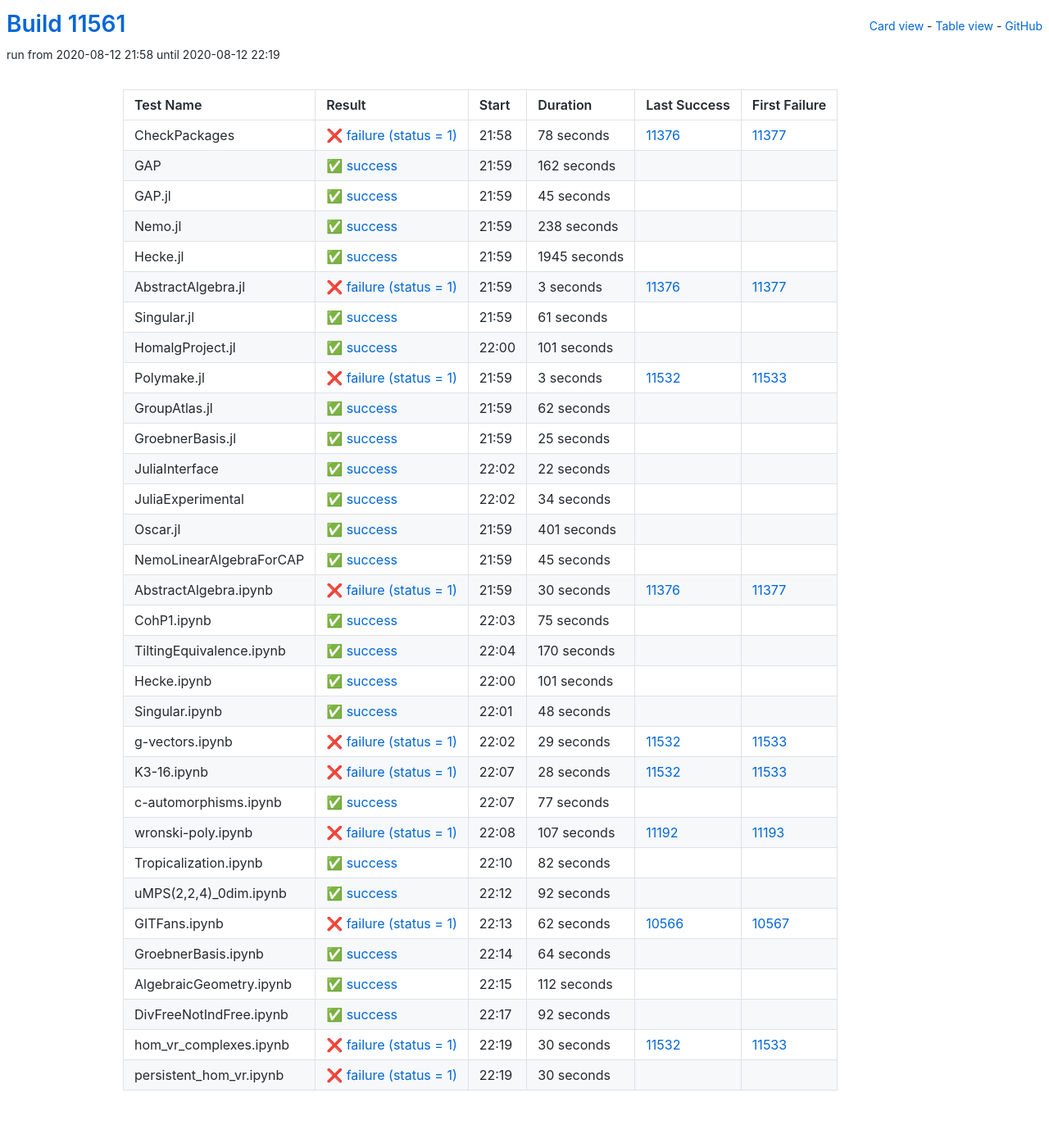
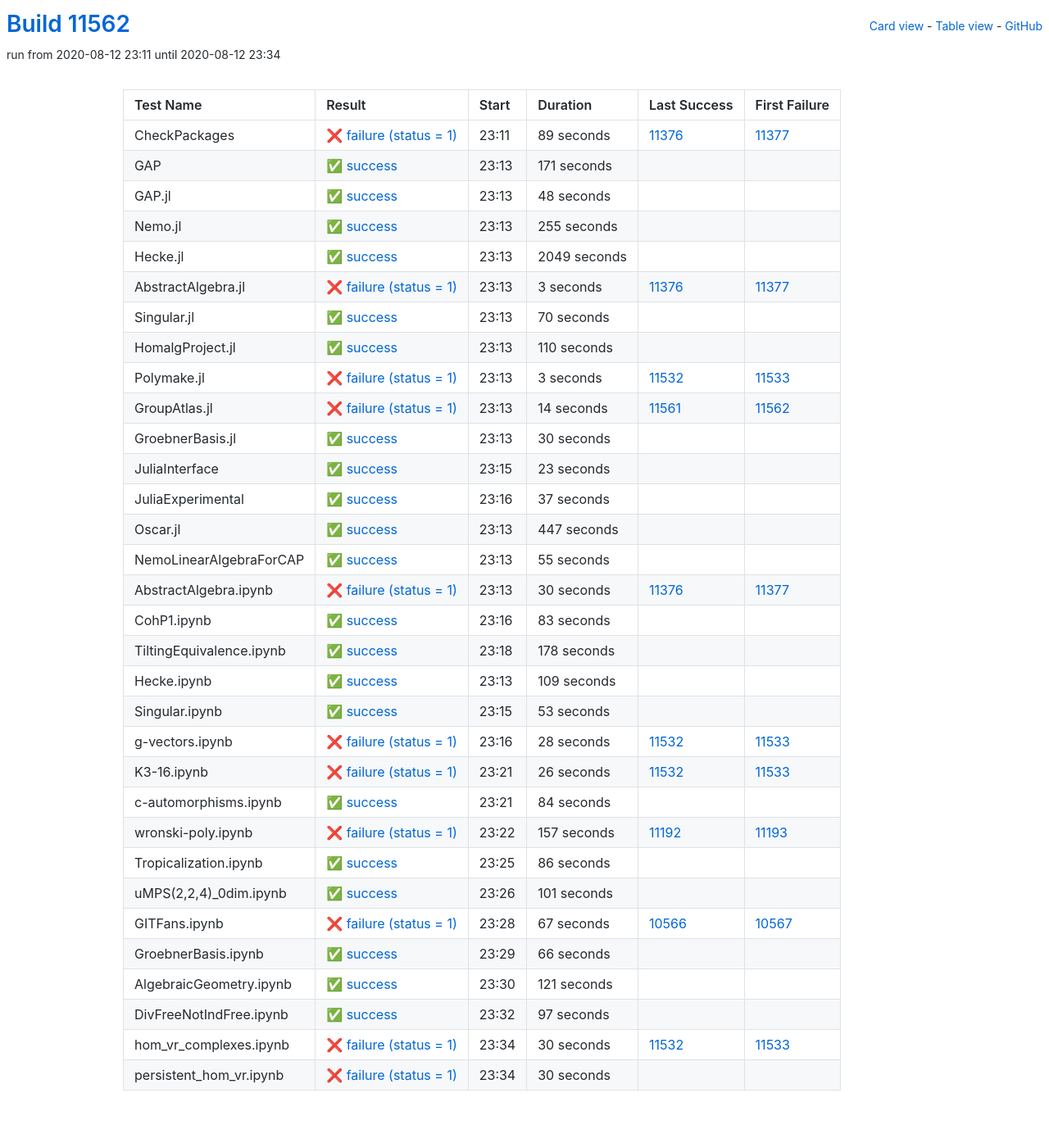
Before and after one commit to oscar-system/oscar-ci-status, a Jekyll site: the page built from table.html, in a window 1280 px wide. Shown: the whole page at 82% size. Built offline with Jekyll 4.4.1, drawn with Linux system fonts in a browser that asks for light colours.

Commit message:
Build #11562

```diff
--- a/_data/ci.yml
+++ b/_data/ci.yml
@@ -1,6 +1,6 @@
 ---
-build: 11561
-build_url: https://oscarci.mathematik.uni-kl.de/job/oscar/11561/
+build: 11562
+build_url: https://oscarci.mathematik.uni-kl.de/job/oscar/11562/
 job: oscar
 organization: oscar-system
 repo: oscar-ci-status
@@ -8,68 +8,68 @@
 tests:
 - name: CheckPackages
   id: checkpackages
-  log: https://oscarci.mathematik.uni-kl.de/job/oscar/11561/artifact/logs/build-11561/CheckPackages.log
-  start: 2020-08-12 21:58
+  log: https://oscarci.mathematik.uni-kl.de/job/oscar/11562/artifact/logs/build-11562/CheckPackages.log
+  start: 2020-08-12 23:11
   success: false
   exitcode: 1
   status: failure
-  duration: 78
+  duration: 89
   last_success: 11376
   last_success_url: https://oscarci.mathematik.uni-kl.de/job/oscar/11376/
   first_failure: 11377
   first_failure_url: https://oscarci.mathematik.uni-kl.de/job/oscar/11377/
 - name: GAP
   id: gap
-  log: https://oscarci.mathematik.uni-kl.de/job/oscar/11561/artifact/logs/build-11561/GAP.log
-  start: 2020-08-12 21:59
+  log: https://oscarci.mathematik.uni-kl.de/job/oscar/11562/artifact/logs/build-11562/GAP.log
+  start: 2020-08-12 23:13
   success: true
   exitcode: 0
   status: success
-  duration: 162
+  duration: 171
   last_success: false
   last_success_url:
   first_failure: false
   first_failure_url:
 - name: GAP.jl
   id: gap-jl
-  log: https://oscarci.mathematik.uni-kl.de/job/oscar/11561/artifact/logs/build-11561/GAP.jl.log
-  start: 2020-08-12 21:59
+  log: https://oscarci.mathematik.uni-kl.de/job/oscar/11562/artifact/logs/build-11562/GAP.jl.log
+  start: 2020-08-12 23:13
   success: true
   exitcode: 0
   status: success
-  duration: 45
+  duration: 48
   last_success: false
   last_success_url:
   first_failure: false
   first_failure_url:
 - name: Nemo.jl
   id: nemo-jl
-  log: https://oscarci.mathematik.uni-kl.de/job/oscar/11561/artifact/logs/build-11561/Nemo.jl.log
-  start: 2020-08-12 21:59
+  log: https://oscarci.mathematik.uni-kl.de/job/oscar/11562/artifact/logs/build-11562/Nemo.jl.log
+  start: 2020-08-12 23:13
   success: true
   exitcode: 0
   status: success
-  duration: 238
+  duration: 255
   last_success: false
   last_success_url:
   first_failure: false
   first_failure_url:
 - name: Hecke.jl
   id: hecke-jl
-  log: https://oscarci.mathematik.uni-kl.de/job/oscar/11561/artifact/logs/build-11561/Hecke.jl.log
-  start: 2020-08-12 21:59
+  log: https://oscarci.mathematik.uni-kl.de/job/oscar/11562/artifact/logs/build-11562/Hecke.jl.log
+  start: 2020-08-12 23:13
   success: true
   exitcode: 0
   status: success
-  duration: 1945
+  duration: 2049
   last_success: false
   last_success_url:
   first_failure: false
   first_failure_url:
 - name: AbstractAlgebra.jl
   id: abstractalgebra-jl
-  log: https://oscarci.mathematik.uni-kl.de/job/oscar/11561/artifact/logs/build-11561/AbstractAlgebra.jl.log
-  start: 2020-08-12 21:59
+  log: https://oscarci.mathematik.uni-kl.de/job/oscar/11562/artifact/logs/build-11562/AbstractAlgebra.jl.log
+  start: 2020-08-12 23:13
   success: false
   exitcode: 1
   status: failure
@@ -80,32 +80,32 @@
   first_failure_url: https://oscarci.mathematik.uni-kl.de/job/oscar/11377/
 - name: Singular.jl
   id: singular-jl
-  log: https://oscarci.mathematik.uni-kl.de/job/oscar/11561/artifact/logs/build-11561/Singular.jl.log
-  start: 2020-08-12 21:59
+  log: https://oscarci.mathematik.uni-kl.de/job/oscar/11562/artifact/logs/build-11562/Singular.jl.log
+  start: 2020-08-12 23:13
   success: true
   exitcode: 0
   status: success
-  duration: 61
+  duration: 70
   last_success: false
   last_success_url:
   first_failure: false
   first_failure_url:
 - name: HomalgProject.jl
   id: homalgproject-jl
-  log: https://oscarci.mathematik.uni-kl.de/job/oscar/11561/artifact/logs/build-11561/HomalgProject.jl.log
-  start: 2020-08-12 22:00
+  log: https://oscarci.mathematik.uni-kl.de/job/oscar/11562/artifact/logs/build-11562/HomalgProject.jl.log
+  start: 2020-08-12 23:13
   success: true
   exitcode: 0
   status: success
-  duration: 101
+  duration: 110
   last_success: false
   last_success_url:
   first_failure: false
   first_failure_url:
 - name: Polymake.jl
   id: polymake-jl
-  log: https://oscarci.mathematik.uni-kl.de/job/oscar/11561/artifact/logs/build-11561/Polymake.jl.log
-  start: 2020-08-12 21:59
+  log: https://oscarci.mathematik.uni-kl.de/job/oscar/11562/artifact/logs/build-11562/Polymake.jl.log
+  start: 2020-08-12 23:13
   success: false
   exitcode: 1
   status: failure
@@ -116,80 +116,80 @@
   first_failure_url: https://oscarci.mathematik.uni-kl.de/job/oscar/11533/
 - name: GroupAtlas.jl
   id: groupatlas-jl
-  log: https://oscarci.mathematik.uni-kl.de/job/oscar/11561/artifact/logs/build-11561/GroupAtlas.jl.log
-  start: 2020-08-12 21:59
+  log: https://oscarci.mathematik.uni-kl.de/job/oscar/11562/artifact/logs/build-11562/GroupAtlas.jl.log
+  start: 2020-08-12 23:13
+  success: false
+  exitcode: 1
+  status: failure
+  duration: 14
+  last_success: 11561
+  last_success_url: https://oscarci.mathematik.uni-kl.de/job/oscar/11561/
+  first_failure: 11562
+  first_failure_url: https://oscarci.mathematik.uni-kl.de/job/oscar/11562/
+- name: GroebnerBasis.jl
+  id: groebnerbasis-jl
+  log: https://oscarci.mathematik.uni-kl.de/job/oscar/11562/artifact/logs/build-11562/GroebnerBasis.jl.log
+  start: 2020-08-12 23:13
   success: true
   exitcode: 0
   status: success
-  duration: 62
-  last_success: false
-  last_success_url:
-  first_failure: false
-  first_failure_url:
-- name: GroebnerBasis.jl
-  id: groebnerbasis-jl
-  log: https://oscarci.mathematik.uni-kl.de/job/oscar/11561/artifact/logs/build-11561/GroebnerBasis.jl.log
-  start: 2020-08-12 21:59
-  success: true
-  exitcode: 0
-  status: success
-  duration: 25
+  duration: 30
   last_success: false
   last_success_url:
   first_failure: false
   first_failure_url:
 - name: JuliaInterface
   id: juliainterface
-  log: https://oscarci.mathematik.uni-kl.de/job/oscar/11561/artifact/logs/build-11561/JuliaInterface.log
-  start: 2020-08-12 22:02
+  log: https://oscarci.mathematik.uni-kl.de/job/oscar/11562/artifact/logs/build-11562/JuliaInterface.log
+  start: 2020-08-12 23:15
   success: true
   exitcode: 0
   status: success
-  duration: 22
+  duration: 23
   last_success: false
   last_success_url:
   first_failure: false
   first_failure_url:
 - name: JuliaExperimental
   id: juliaexperimental
-  log: https://oscarci.mathematik.uni-kl.de/job/oscar/11561/artifact/logs/build-11561/JuliaExperimental.log
-  start: 2020-08-12 22:02
+  log: https://oscarci.mathematik.uni-kl.de/job/oscar/11562/artifact/logs/build-11562/JuliaExperimental.log
+  start: 2020-08-12 23:16
   success: true
   exitcode: 0
   status: success
-  duration: 34
+  duration: 37
   last_success: false
   last_success_url:
   first_failure: false
   first_failure_url:
 - name: Oscar.jl
   id: oscar-jl
-  log: https://oscarci.mathematik.uni-kl.de/job/oscar/11561/artifact/logs/build-11561/Oscar.jl.log
-  start: 2020-08-12 21:59
+  log: https://oscarci.mathematik.uni-kl.de/job/oscar/11562/artifact/logs/build-11562/Oscar.jl.log
+  start: 2020-08-12 23:13
   success: true
   exitcode: 0
   status: success
-  duration: 401
+  duration: 447
   last_success: false
   last_success_url:
   first_failure: false
   first_failure_url:
 - name: NemoLinearAlgebraForCAP
   id: nemolinearalgebraforcap
-  log: https://oscarci.mathematik.uni-kl.de/job/oscar/11561/artifact/logs/build-11561/NemoLinearAlgebraForCAP.log
-  start: 2020-08-12 21:59
+  log: https://oscarci.mathematik.uni-kl.de/job/oscar/11562/artifact/logs/build-11562/NemoLinearAlgebraForCAP.log
+  start: 2020-08-12 23:13
   success: true
   exitcode: 0
   status: success
-  duration: 45
+  duration: 55
   last_success: false
   last_success_url:
   first_failure: false
   first_failure_url:
 - name: AbstractAlgebra.ipynb
   id: abstractalgebra-ipynb
-  log: https://oscarci.mathematik.uni-kl.de/job/oscar/11561/artifact/logs/build-11561/AbstractAlgebra.ipynb.log
-  start: 2020-08-12 21:59
+  log: https://oscarci.mathematik.uni-kl.de/job/oscar/11562/artifact/logs/build-11562/AbstractAlgebra.ipynb.log
+  start: 2020-08-12 23:13
   success: false
   exitcode: 1
   status: failure
@@ -200,32 +200,116 @@
   first_failure_url: https://oscarci.mathematik.uni-kl.de/job/oscar/11377/
 - name: CohP1.ipynb
   id: cohp1-ipynb
-  log: https://oscarci.mathematik.uni-kl.de/job/oscar/11561/artifact/logs/build-11561/CohP1.ipynb.log
-  start: 2020-08-12 22:03
+  log: https://oscarci.mathematik.uni-kl.de/job/oscar/11562/artifact/logs/build-11562/CohP1.ipynb.log
+  start: 2020-08-12 23:16
   success: true
   exitcode: 0
   status: success
-  duration: 75
+  duration: 83
   last_success: false
   last_success_url:
   first_failure: false
   first_failure_url:
 - name: TiltingEquivalence.ipynb
   id: tiltingequivalence-ipynb
-  log: https://oscarci.mathematik.uni-kl.de/job/oscar/11561/artifact/logs/build-11561/TiltingEquivalence.ipynb.log
-  start: 2020-08-12 22:04
+  log: https://oscarci.mathematik.uni-kl.de/job/oscar/11562/artifact/logs/build-11562/TiltingEquivalence.ipynb.log
+  start: 2020-08-12 23:18
   success: true
   exitcode: 0
   status: success
-  duration: 170
+  duration: 178
   last_success: false
   last_success_url:
   first_failure: false
   first_failure_url:
 - name: Hecke.ipynb
   id: hecke-ipynb
-  log: https://oscarci.mathematik.uni-kl.de/job/oscar/11561/artifact/logs/build-11561/Hecke.ipynb.log
-  start: 2020-08-12 22:00
+  log: https://oscarci.mathematik.uni-kl.de/job/oscar/11562/artifact/logs/build-11562/Hecke.ipynb.log
+  start: 2020-08-12 23:13
+  success: true
+  exitcode: 0
+  status: success
+  duration: 109
+  last_success: false
+  last_success_url:
+  first_failure: false
+  first_failure_url:
+- name: Singular.ipynb
+  id: singular-ipynb
+  log: https://oscarci.mathematik.uni-kl.de/job/oscar/11562/artifact/logs/build-11562/Singular.ipynb.log
+  start: 2020-08-12 23:15
+  success: true
+  exitcode: 0
+  status: success
+  duration: 53
+  last_success: false
+  last_success_url:
+  first_failure: false
+  first_failure_url:
+- name: g-vectors.ipynb
+  id: g-vectors-ipynb
+  log: https://oscarci.mathematik.uni-kl.de/job/oscar/11562/artifact/logs/build-11562/g-vectors.ipynb.log
+  start: 2020-08-12 23:16
+  success: false
+  exitcode: 1
+  status: failure
+  duration: 28
+  last_success: 11532
+  last_success_url: https://oscarci.mathematik.uni-kl.de/job/oscar/11532/
+  first_failure: 11533
+  first_failure_url: https://oscarci.mathematik.uni-kl.de/job/oscar/11533/
+- name: K3-16.ipynb
+  id: k3-16-ipynb
+  log: https://oscarci.mathematik.uni-kl.de/job/oscar/11562/artifact/logs/build-11562/K3-16.ipynb.log
+  start: 2020-08-12 23:21
+  success: false
+  exitcode: 1
+  status: failure
+  duration: 26
+  last_success: 11532
+  last_success_url: https://oscarci.mathematik.uni-kl.de/job/oscar/11532/
+  first_failure: 11533
+  first_failure_url: https://oscarci.mathematik.uni-kl.de/job/oscar/11533/
+- name: c-automorphisms.ipynb
+  id: c-automorphisms-ipynb
+  log: https://oscarci.mathematik.uni-kl.de/job/oscar/11562/artifact/logs/build-11562/c-automorphisms.ipynb.log
+  start: 2020-08-12 23:21
+  success: true
+  exitcode: 0
+  status: success
+  duration: 84
+  last_success: false
+  last_success_url:
+  first_failure: false
+  first_failure_url:
+- name: wronski-poly.ipynb
+  id: wronski-poly-ipynb
+  log: https://oscarci.mathematik.uni-kl.de/job/oscar/11562/artifact/logs/build-11562/wronski-poly.ipynb.log
+  start: 2020-08-12 23:22
+  success: false
+  exitcode: 1
+  status: failure
+  duration: 157
+  last_success: 11192
+  last_success_url: https://oscarci.mathematik.uni-kl.de/job/oscar/11192/
+  first_failure: 11193
+  first_failure_url: https://oscarci.mathematik.uni-kl.de/job/oscar/11193/
+- name: Tropicalization.ipynb
+  id: tropicalization-ipynb
+  log: https://oscarci.mathematik.uni-kl.de/job/oscar/11562/artifact/logs/build-11562/Tropicalization.ipynb.log
+  start: 2020-08-12 23:25
+  success: true
+  exitcode: 0
+  status: success
+  duration: 86
+  last_success: false
+  last_success_url:
+  first_failure: false
+  first_failure_url:
+- name: uMPS(2,2,4)_0dim.ipynb
+  id: umps-2-2-4-0dim-ipynb
+  log: https://oscarci.mathematik.uni-kl.de/job/oscar/11562/artifact/logs/build-11562/uMPS-2-2-4-_0dim.ipynb.log
+  start: 2020-08-12 23:26
   success: true
   exitcode: 0
   status: success
@@ -234,142 +318,58 @@
   last_success_url:
   first_failure: false
   first_failure_url:
-- name: Singular.ipynb
-  id: singular-ipynb
-  log: https://oscarci.mathematik.uni-kl.de/job/oscar/11561/artifact/logs/build-11561/Singular.ipynb.log
-  start: 2020-08-12 22:01
-  success: true
-  exitcode: 0
-  status: success
-  duration: 48
-  last_success: false
-  last_success_url:
-  first_failure: false
-  first_failure_url:
-- name: g-vectors.ipynb
-  id: g-vectors-ipynb
-  log: https://oscarci.mathematik.uni-kl.de/job/oscar/11561/artifact/logs/build-11561/g-vectors.ipynb.log
-  start: 2020-08-12 22:02
+- name: GITFans.ipynb
+  id: gitfans-ipynb
+  log: https://oscarci.mathematik.uni-kl.de/job/oscar/11562/artifact/logs/build-11562/GITFans.ipynb.log
+  start: 2020-08-12 23:28
   success: false
   exitcode: 1
   status: failure
-  duration: 29
-  last_success: 11532
-  last_success_url: https://oscarci.mathematik.uni-kl.de/job/oscar/11532/
-  first_failure: 11533
-  first_failure_url: https://oscarci.mathematik.uni-kl.de/job/oscar/11533/
-- name: K3-16.ipynb
-  id: k3-16-ipynb
-  log: https://oscarci.mathematik.uni-kl.de/job/oscar/11561/artifact/logs/build-11561/K3-16.ipynb.log
-  start: 2020-08-12 22:07
-  success: false
-  exitcode: 1
-  status: failure
-  duration: 28
-  last_success: 11532
-  last_success_url: https://oscarci.mathematik.uni-kl.de/job/oscar/11532/
-  first_failure: 11533
-  first_failure_url: https://oscarci.mathematik.uni-kl.de/job/oscar/11533/
-- name: c-automorphisms.ipynb
-  id: c-automorphisms-ipynb
-  log: https://oscarci.mathematik.uni-kl.de/job/oscar/11561/artifact/logs/build-11561/c-automorphisms.ipynb.log
-  start: 2020-08-12 22:07
-  success: true
-  exitcode: 0
-  status: success
-  duration: 77
-  last_success: false
-  last_success_url:
-  first_failure: false
-  first_failure_url:
-- name: wronski-poly.ipynb
-  id: wronski-poly-ipynb
-  log: https://oscarci.mathematik.uni-kl.de/job/oscar/11561/artifact/logs/build-11561/wronski-poly.ipynb.log
-  start: 2020-08-12 22:08
-  success: false
-  exitcode: 1
-  status: failure
-  duration: 107
-  last_success: 11192
-  last_success_url: https://oscarci.mathematik.uni-kl.de/job/oscar/11192/
-  first_failure: 11193
-  first_failure_url: https://oscarci.mathematik.uni-kl.de/job/oscar/11193/
-- name: Tropicalization.ipynb
-  id: tropicalization-ipynb
-  log: https://oscarci.mathematik.uni-kl.de/job/oscar/11561/artifact/logs/build-11561/Tropicalization.ipynb.log
-  start: 2020-08-12 22:10
-  success: true
-  exitcode: 0
-  status: success
-  duration: 82
-  last_success: false
-  last_success_url:
-  first_failure: false
-  first_failure_url:
-- name: uMPS(2,2,4)_0dim.ipynb
-  id: umps-2-2-4-0dim-ipynb
-  log: https://oscarci.mathematik.uni-kl.de/job/oscar/11561/artifact/logs/build-11561/uMPS-2-2-4-_0dim.ipynb.log
-  start: 2020-08-12 22:12
-  success: true
-  exitcode: 0
-  status: success
-  duration: 92
-  last_success: false
-  last_success_url:
-  first_failure: false
-  first_failure_url:
-- name: GITFans.ipynb
-  id: gitfans-ipynb
-  log: https://oscarci.mathematik.uni-kl.de/job/oscar/11561/artifact/logs/build-11561/GITFans.ipynb.log
-  start: 2020-08-12 22:13
-  success: false
-  exitcode: 1
-  status: failure
-  duration: 62
+  duration: 67
   last_success: 10566
   last_success_url: https://oscarci.mathematik.uni-kl.de/job/oscar/10566/
   first_failure: 10567
   first_failure_url: https://oscarci.mathematik.uni-kl.de/job/oscar/10567/
 - name: GroebnerBasis.ipynb
   id: groebnerbasis-ipynb
-  log: https://oscarci.mathematik.uni-kl.de/job/oscar/11561/artifact/logs/build-11561/GroebnerBasis.ipynb.log
-  start: 2020-08-12 22:14
+  log: https://oscarci.mathematik.uni-kl.de/job/oscar/11562/artifact/logs/build-11562/GroebnerBasis.ipynb.log
+  start: 2020-08-12 23:29
   success: true
   exitcode: 0
   status: success
-  duration: 64
+  duration: 66
   last_success: false
   last_success_url:
   first_failure: false
   first_failure_url:
 - name: AlgebraicGeometry.ipynb
   id: algebraicgeometry-ipynb
-  log: https://oscarci.mathematik.uni-kl.de/job/oscar/11561/artifact/logs/build-11561/AlgebraicGeometry.ipynb.log
-  start: 2020-08-12 22:15
+  log: https://oscarci.mathematik.uni-kl.de/job/oscar/11562/artifact/logs/build-11562/AlgebraicGeometry.ipynb.log
+  start: 2020-08-12 23:30
   success: true
   exitcode: 0
   status: success
-  duration: 112
+  duration: 121
   last_success: false
   last_success_url:
   first_failure: false
   first_failure_url:
 - name: DivFreeNotIndFree.ipynb
   id: divfreenotindfree-ipynb
-  log: https://oscarci.mathematik.uni-kl.de/job/oscar/11561/artifact/logs/build-11561/DivFreeNotIndFree.ipynb.log
-  start: 2020-08-12 22:17
+  log: https://oscarci.mathematik.uni-kl.de/job/oscar/11562/artifact/logs/build-11562/DivFreeNotIndFree.ipynb.log
+  start: 2020-08-12 23:32
   success: true
   exitcode: 0
   status: success
-  duration: 92
+  duration: 97
   last_success: false
   last_success_url:
   first_failure: false
   first_failure_url:
 - name: hom_vr_complexes.ipynb
   id: hom-vr-complexes-ipynb
-  log: https://oscarci.mathematik.uni-kl.de/job/oscar/11561/artifact/logs/build-11561/hom_vr_complexes.ipynb.log
-  start: 2020-08-12 22:19
+  log: https://oscarci.mathematik.uni-kl.de/job/oscar/11562/artifact/logs/build-11562/hom_vr_complexes.ipynb.log
+  start: 2020-08-12 23:34
   success: false
   exitcode: 1
   status: failure
@@ -380,8 +380,8 @@
   first_failure_url: https://oscarci.mathematik.uni-kl.de/job/oscar/11533/
 - name: persistent_hom_vr.ipynb
   id: persistent-hom-vr-ipynb
-  log: https://oscarci.mathematik.uni-kl.de/job/oscar/11561/artifact/logs/build-11561/persistent_hom_vr.ipynb.log
-  start: 2020-08-12 22:19
+  log: https://oscarci.mathematik.uni-kl.de/job/oscar/11562/artifact/logs/build-11562/persistent_hom_vr.ipynb.log
+  start: 2020-08-12 23:34
   success: false
   exitcode: 1
   status: failure
```
Also changed, not shown: README.md.
